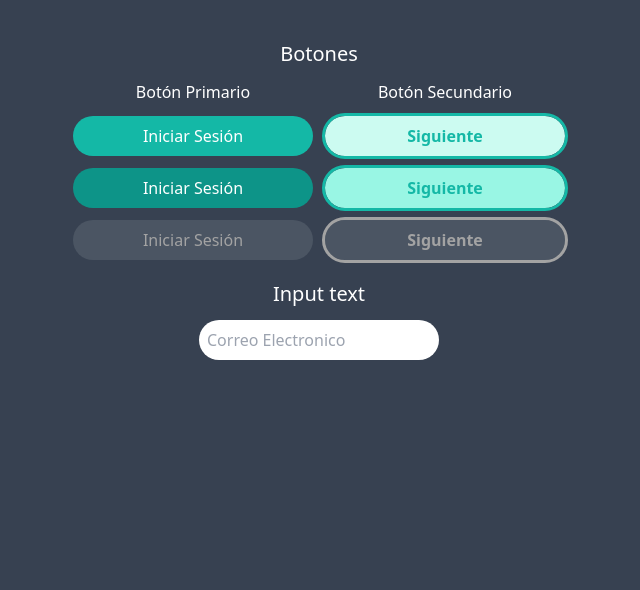
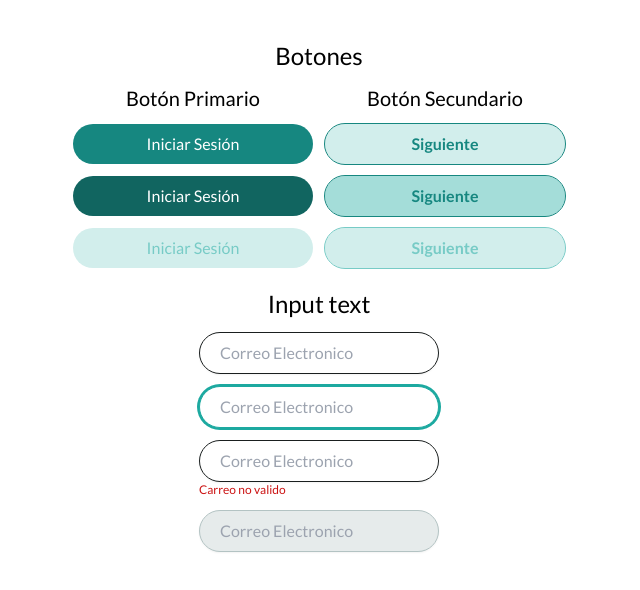
Before and after one commit to No-Country-simulation/c17-70-m-python, a React (Vite) app in the folder frontend/: page /components in a window 1280 px wide. Shown: the top 590 px of the page, without its empty margins (321-961 px from the left). Built offline with nearby package versions, Linux system fonts and the light colour scheme.

Commit message:
change button and update inputText

```diff
--- a/frontend/src/App.css
+++ b/frontend/src/App.css
@@ -1,6 +1,5 @@
+@import url('https://fonts.googleapis.com/css2?family=Lato:ital,wght@0,100;0,300;0,400;0,700;0,900;1,100;1,300;1,400;1,700;1,900&display=swap');
+
 #root {
-  max-width: 1280px;
-  margin: 0 auto;
-  padding: 2rem;
-  text-align: center;
+  font-family: 'Lato', sans-serif;
 }
--- a/frontend/src/App.tsx
+++ b/frontend/src/App.tsx
@@ -1,4 +1,5 @@
 import { BrowserRouter, Route, Routes } from 'react-router-dom'
+import './App.css'
 import { Components } from './Pages/Components'
 import { Home } from './Pages/Home'
 import { routes } from './routes'
--- a/frontend/src/Pages/Components.tsx
+++ b/frontend/src/Pages/Components.tsx
@@ -1,20 +1,43 @@
+import { ChangeEvent, useEffect, useRef, useState } from 'react'
 import { Button } from '../components/Button'
 import { InputText } from '../components/InputText'
 
+type inputValid = null | boolean
+
 export function Components() {
   const aritcleClass = 'flex flex-col justify-center items-center gap-3'
-  const titleClass = 'text-xl'
+  const titleClass = 'text-2xl'
+
+  const [email, setEmail] = useState('')
+  const [isValidEmail, setIsValidEmail] = useState<inputValid>(null)
+  const inputRef = useRef<HTMLInputElement>(null)
+
+  useEffect(() => {
+    if (inputRef.current) {
+      inputRef.current.focus()
+    }
+  }, [])
+
+  const handleChangeEmail = (event: ChangeEvent<HTMLInputElement>) => {
+    const { value } = event.target
+
+    setEmail(value)
+    const emailRegex = /^[a-zA-Z0-9._%+-]+@[a-zA-Z0-9.-]+\.[a-zA-Z]{2,}$/
+    setIsValidEmail(emailRegex.test(value))
+  }
+
   return (
-    <section className='px-20 pt-10 w-full h-screen bg-gray-700 text-white flex flex-col gap-5'>
+    <section className='px-20 pt-10 w-full h-screen '>
+      <div className='flex flex-col gap-5 pb-14'>
         <article className={aritcleClass}>
           <h1 className={titleClass}>Botones</h1>
           <div className='flex gap-x-3 justify-center items-center'>
             <div className='flex flex-col gap-3 items-center'>
-            <h2>Botón Primario</h2>
+              <h2 className='text-xl'>Botón Primario</h2>
               <Button className='w-60' typeVariant='primary'>
                 Iniciar Sesión
               </Button>
-            <Button className='w-60 bg-teal-600' typeVariant='primary'>
+              <Button className='w-60 bg-primary-700' typeVariant='primary'>
                 Iniciar Sesión
               </Button>
               <Button disabled className='w-60' typeVariant='primary'>
@@ -22,11 +45,14 @@ export function Components() {
               </Button>
             </div>
             <div className='flex flex-col gap-3 items-center'>
-            <h2>Botón Secundario</h2>
+              <h2 className='text-xl'>Botón Secundario</h2>
               <Button className='w-60' typeVariant='secondary'>
                 Siguiente
               </Button>
-            <Button className='w-60 bg-teal-200' typeVariant='secondary'>
+              <Button
+                className='w-60 bg-primary-200 font-semibold'
+                typeVariant='secondary'
+              >
                 Siguiente
               </Button>
               <Button disabled className='w-60' typeVariant='secondary'>
@@ -37,8 +63,38 @@ export function Components() {
         </article>
         <article className={aritcleClass}>
           <h1 className={titleClass}>Input text</h1>
-        <InputText className='w-60' placeholder='Correo Electronico' />
+          <InputText
+            type='email'
+            className='w-60'
+            placeholder='Correo Electronico'
+          />
+          <InputText
+            ref={inputRef}
+            type='email'
+            className='w-60'
+            placeholder='Correo Electronico'
+          />
+
+          <div className='flex flex-col'>
+            <InputText
+              onChange={handleChangeEmail}
+              value={email}
+              type='email'
+              className={`${!isValidEmail ? 'border-error-500' : ''} w-60`}
+              placeholder='Correo Electronico'
+            />
+            {!isValidEmail && (
+              <span className='text-error-500 text-xs'>Carreo no valido</span>
+            )}
+          </div>
+          <InputText
+            type='email'
+            className='w-60'
+            placeholder='Correo Electronico'
+            disabled
+          />
         </article>
+      </div>
     </section>
   )
 }
--- a/frontend/src/components/Button.tsx
+++ b/frontend/src/components/Button.tsx
@@ -7,14 +7,14 @@ interface Props extends ButtonHTMLAttributes<HTMLButtonElement> {
   className?: string
 }
 
-const variantButton: Record<TypeButton, string> = {
-  primary:
-    'bg-teal-500 text-white py-2 px-3 rounded-full hover:bg-teal-600 disabled:bg-gray-600 disabled:text-neutral-400',
-  secondary:
-    'bg-teal-100 font-semibold text-teal-500 py-2 px-3 rounded-full outline outline-teal-500 hover:bg-teal-200 disabled:bg-gray-600 disabled:outline-neutral-400 disabled:text-neutral-400',
-}
+export function Button({ typeVariant, children, className, ...props }: Props) {
+  const variantButton: Record<TypeButton, string> = {
+    primary:
+      'bg-primary-600 text-white py-2 px-3 rounded-full hover:bg-primary-700 disabled:bg-primary-100 disabled:text-primary-300',
+    secondary:
+      'bg-primary-100 text-primary-600 py-2 px-3 rounded-full outline outline-primary-600 hover:bg-primary-200 font-semibold outline-1 disabled:bg-primary-100 disabled:outline-primary-300 disabled:text-primary-300'
+  }
 
-export function Button({ typeVariant, children, className, ...props }: Props) {
   const classVariant = `${variantButton[typeVariant]} ${className || ''}`.trim()
 
   return (
--- a/frontend/src/components/InputText.tsx
+++ b/frontend/src/components/InputText.tsx
@@ -1,15 +1,28 @@
-interface Props {
+import { DetailedHTMLProps, InputHTMLAttributes, forwardRef } from 'react'
+
+interface Props
+  extends DetailedHTMLProps<
+    InputHTMLAttributes<HTMLInputElement>,
+    HTMLInputElement
+  > {
   placeholder: string
   className?: string
 }
-export function InputText({ placeholder, className }: Props) {
-  const inputClass = 'rounded-full border-neutral-400 px-2 py-2'
+// pasar propiedades para el tipo como con los botones
+export const InputText = forwardRef<HTMLInputElement, Props>((props, ref) => {
+  const { placeholder, className, ...rest } = props
+
+  const inputClass =
+    'rounded-full border-neutral-900 border px-2 py-2 text-black focus:outline-none focus:border-primary-500 shadow-sm focus:ring-primary-500 focus:ring-2 focus:caret-primary-500 pl-5 disabled:bg-neutral-100 disabled:placeholder:text-neutral:300 disabled:border-neutral-300'
   const variantInputClass = `${inputClass} ${className || ''}`.trim()
+
   return (
     <input
+      ref={ref}
       className={variantInputClass}
       placeholder={placeholder}
       type='text'
+      {...rest}
     />
   )
-}
+})
--- a/frontend/tailwind.config.js
+++ b/frontend/tailwind.config.js
@@ -1,8 +1,73 @@
 /** @type {import('tailwindcss').Config} */
+import colors from 'tailwindcss/colors'
 export default {
   content: ['./index.html', './src/**/*.{js,ts,jsx,tsx}'],
   theme: {
     extend: {},
+    colors: {
+      transparent: 'transparent',
+      current: 'currentColor',
+      'white': '#ffffff',
+      'black': '#000000',
+      'slate': colors.slate,
+      'gray': colors.gray,
+      'zinc': colors.zinc,
+      'stone': colors.stone,
+      'red': colors.red,
+      'orange': colors.orange,
+      'amber': colors.amber,
+      'yellow': colors.yellow,
+      'lime': colors.lime,
+      'green': colors.green,
+      'emerald': colors.emerald,
+      'teal': colors.teal,
+      'cyan': colors.cyan,
+      'sky': colors.sky,
+      'primary': {
+        100: '#D2EEEC',
+        200: '#A4DDD9',
+        300: '#77CBC6',
+        400: '#49BAB3',
+        500: '#1CA9A0',
+        600: '#168780',
+        700: '#116560',
+        800: '#0B4440',
+        900: '#062220'
+      },
+      'secondary': {
+        100: '#D0DFEE',
+        200: '#A1BFDC',
+        300: '#72A0CB',
+        400: '#4380B9',
+        500: '#1460A8',
+        600: '#104D86',
+        700: '#0C3A65',
+        800: '#082643',
+        900: '#041322'
+      },
+      'neutral': {
+        100: '#E6EBEB',
+        200: '#CCD7D7',
+        300: '#B3C3C3',
+        400: '#99AFAF',
+        500: '#809B9B',
+        600: '#667C7C',
+        700: '#4D5D5D',
+        800: '#333E3E',
+        900: '#1A1F1F'
+      },
+      'error': {
+        100: '#EED2D2',
+        200: '#DDA4A4',
+        300: '#CB7777',
+        400: '#BA4949',
+        500: '#CB1212',
+        600: '#871616',
+        700: '#651111',
+        800: '#440B0B',
+        900: '#220606'
+      }
+    }
   },
-  plugins: [],
+  plugins: []
 }
```
Also changed, not shown: 1 other file (tests, documents, lock files or other folders). Lines whose indentation alone changed are shown as unchanged.
